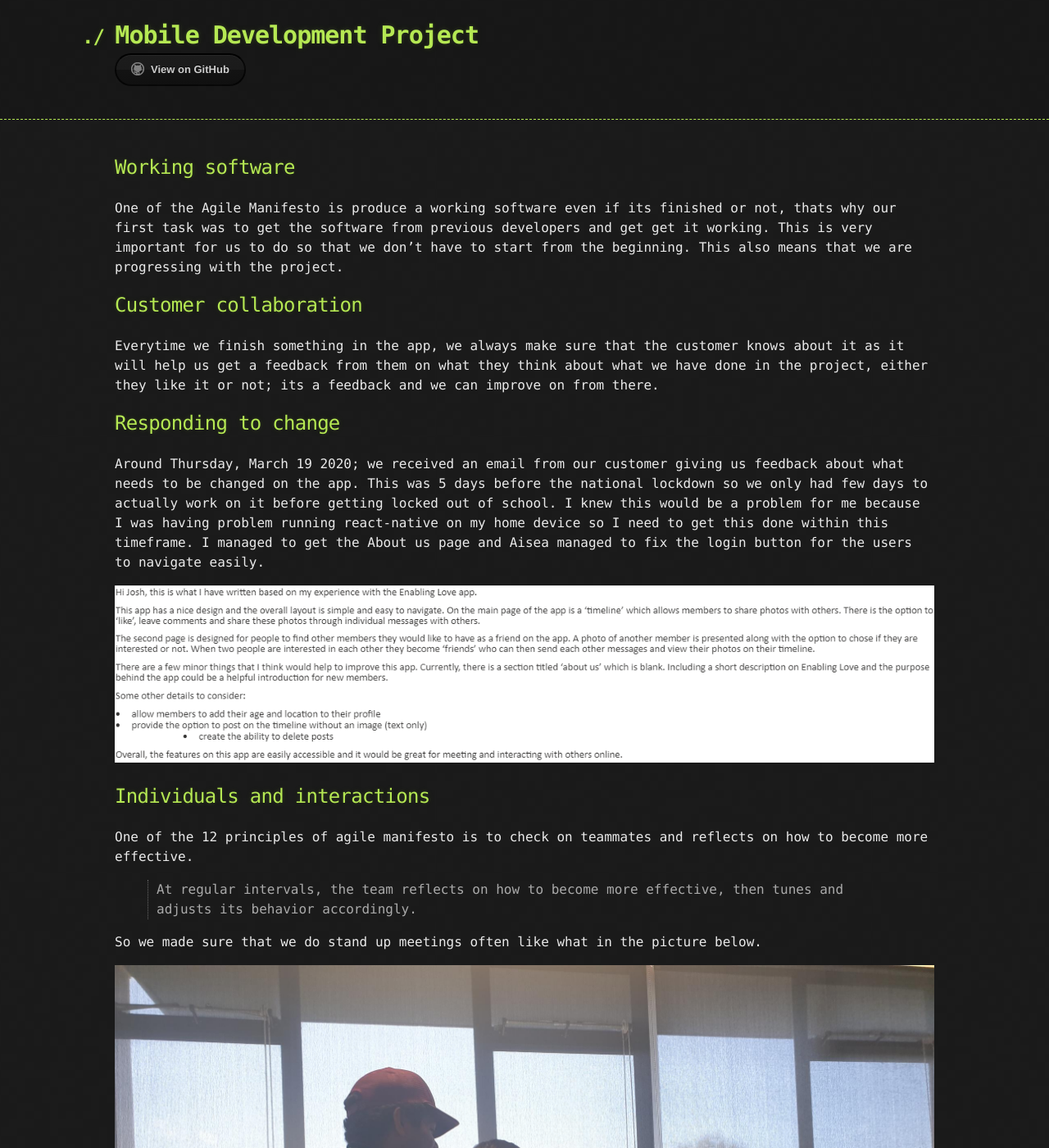
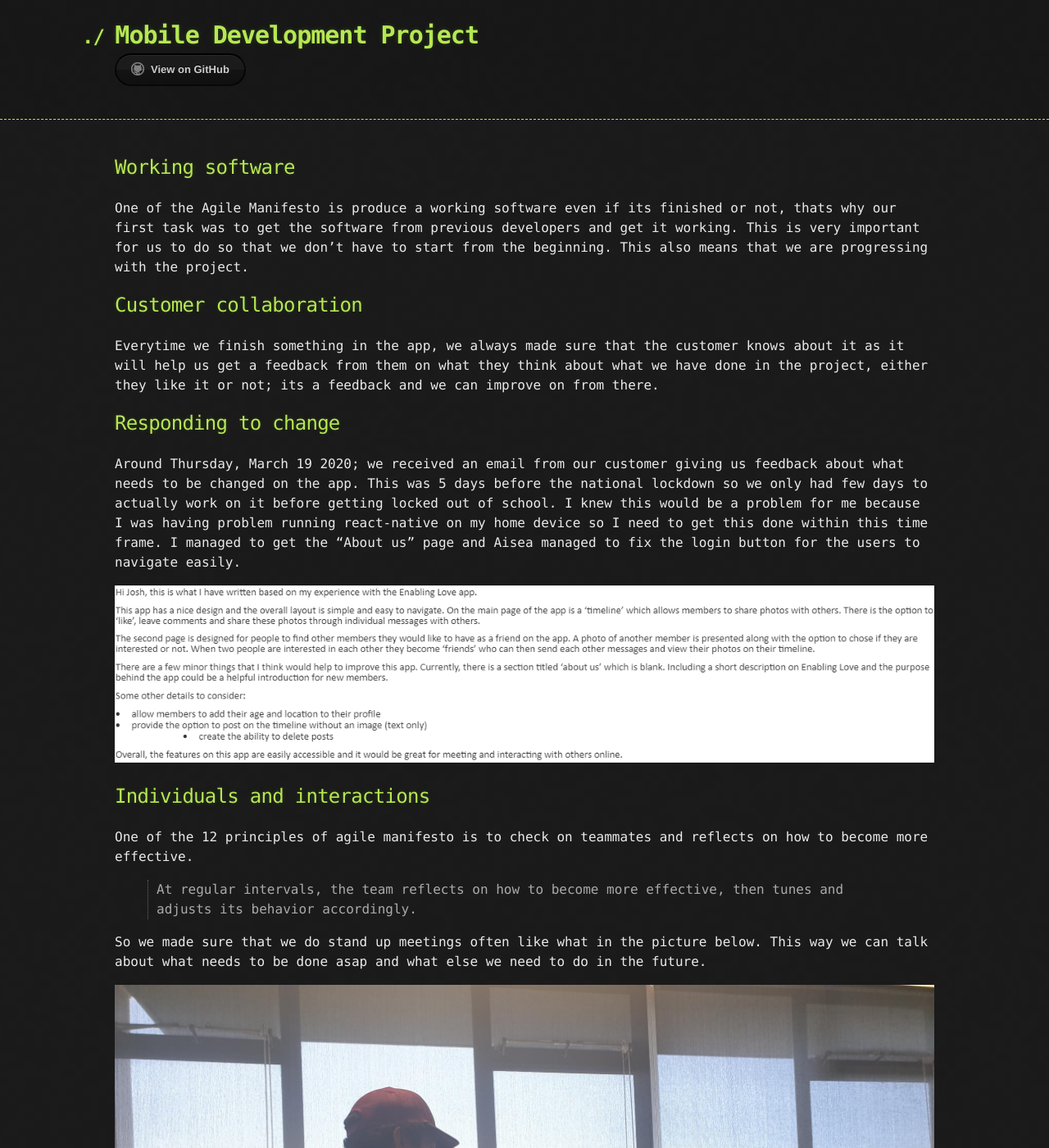
Before and after one commit to amorjk1/Project-1, a Jekyll site: the page built from agile-principle.md, in a window 1280 px wide and 1400 px high. Shown: the whole window at 82% size. Built offline with Jekyll 4.4.1, drawn with Linux system fonts in a browser that asks for light colours; our own code applies the rules of GitHub Pages for plain Markdown files; some of the changed text lies outside the part shown.

Commit message:
fixed some typos

```diff
--- a/agile-principle.md
+++ b/agile-principle.md
@@ -1,14 +1,14 @@
 ## Working software
 
-One of the Agile Manifesto is produce a working software even if its finished or not, thats why our first task was to get the software from previous developers and get get it working. This is very important for us to do so that we don't have to start from the beginning. This also means that we are progressing with the project.
+One of the Agile Manifesto is produce a working software even if its finished or not, thats why our first task was to get the software from previous developers and get it working. This is very important for us to do so that we don't have to start from the beginning. This also means that we are progressing with the project.
 
 ## Customer collaboration
 
-Everytime we finish something in the app, we always make sure that the customer knows about it as it will help us get a feedback from them on what they think about what we have done in the project, either they like it or not; its a feedback and we can improve on from there.
+Everytime we finish something in the app, we always made sure that the customer knows about it as it will help us get a feedback from them on what they think about what we have done in the project, either they like it or not; its a feedback and we can improve on from there.
 
 ## Responding to change
 
-Around Thursday, March 19 2020; we received an email from our customer giving us feedback about what needs to be changed on the app. This was 5 days before the national lockdown so we only had few days to actually work on it before getting locked out of school. I knew this would be a problem for me because I was having problem running react-native on my home device so I need to get this done within this timeframe. I managed to get the About us page and Aisea managed to fix the login button for the users to navigate easily.
+Around Thursday, March 19 2020; we received an email from our customer giving us feedback about what needs to be changed on the app. This was 5 days before the national lockdown so we only had few days to actually work on it before getting locked out of school. I knew this would be a problem for me because I was having problem running react-native on my home device so I need to get this done within this time frame. I managed to get the "About us" page and Aisea managed to fix the login button for the users to navigate easily.
 
 ![feedback](https://github.com/amorjk1/Project-1/blob/master/assets/images/feedback.PNG?raw=true)
 
@@ -16,17 +16,18 @@
 
 One of the 12 principles of agile manifesto is to check on teammates and reflects on how to become more effective.
 
-
-
 >At regular intervals, the team reflects on how to become more effective, then tunes and adjusts its behavior accordingly.
 
-So we made sure that we do stand up meetings often like what in the picture below.
+So we made sure that we do stand up meetings often like what in the picture below. This way we can talk about what needs to be done asap and what else we need to do in the future.
 
 ![standup](https://github.com/amorjk1/Project-1/blob/master/assets/images/standupMeeting.png?raw=true)
 
-We also made sure that we have meetings during lockdown so Grayson set up a zoom meeting for us to catch up of what we're upto in the project.
+We also made sure that we have meetings during lockdown so Grayson set up a zoom meeting for us to catch up of what we're upto in the project even for a short amount of time.
 
 ![zoom](https://github.com/amorjk1/Project-1/blob/master/assets/images/zoomMeeting.png?raw=true)
+
+## Simplicity
+
 
 
 
```
